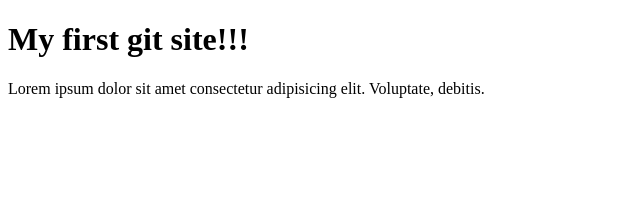
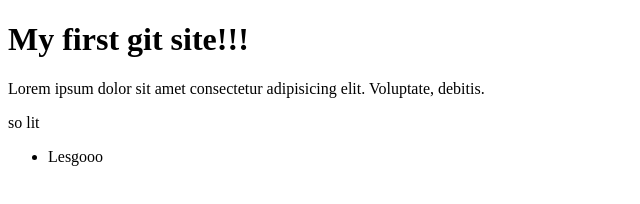
Before and after one commit to larho888/firstRepo, a plain HTML site: page index.html in a window 1280 px wide. Shown: the whole page, without its empty margins (0-640 px from the left). Drawn offline with Linux system fonts and the light colour scheme.

Commit message:
added list

```diff
--- a/index.html
+++ b/index.html
@@ -9,5 +9,9 @@
 <body>
     <h1>My first git site!!!</h1>
     <p>Lorem ipsum dolor sit amet consectetur adipisicing elit. Voluptate, debitis.</p>
+    <p>so lit</p>
+    <ul>
+        <li>Lesgooo</li>
+    </ul>
 </body>
 </html>
```
